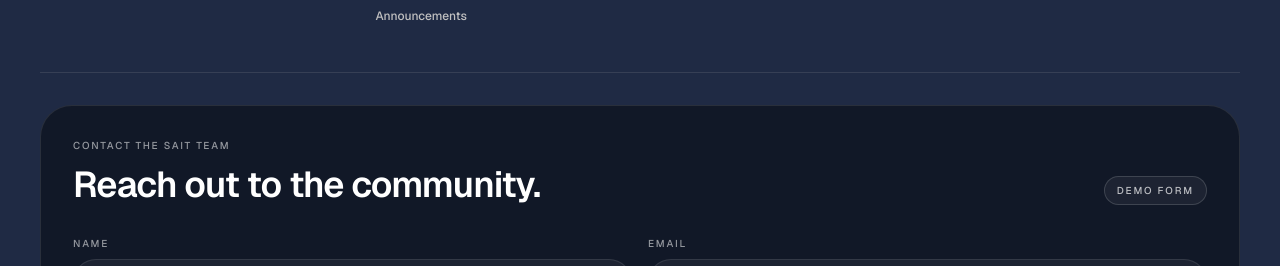
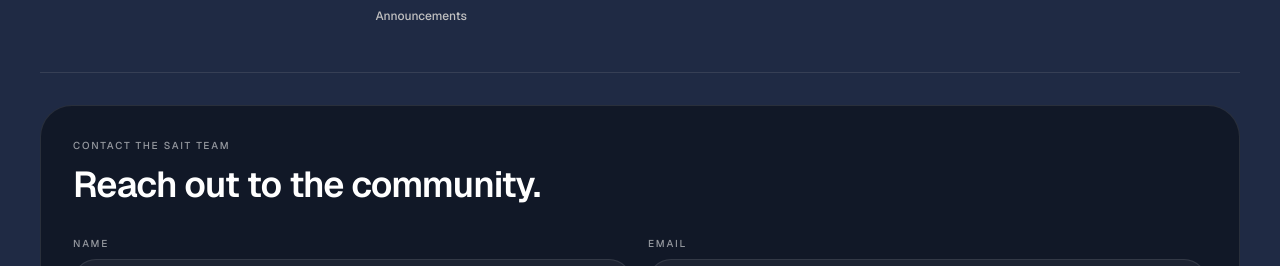
Before and after one commit to gayathrisanthoshpc/sait-website, a Next.js app: page / in a window 1280 px wide. Shown: the part 5414-5680 px from the top of the page. Built offline with nearby package versions, Linux system fonts and the light colour scheme.

Commit message:
Remove demo form label from contact form component

```diff
--- a/components/shared/ContactForm.tsx
+++ b/components/shared/ContactForm.tsx
@@ -59,10 +59,6 @@ export default function ContactForm() {
             Reach out to the community.
           </h3>
         </div>
-
-        <span className="inline-flex rounded-full border border-white/15 bg-white/5 px-3 py-1.5 text-[10px] font-medium uppercase tracking-[0.18em] text-white/70">
-          Demo form
-        </span>
       </div>
 
       <form onSubmit={handleSubmit} className="mt-8 grid gap-4 md:grid-cols-2" noValidate>
```
